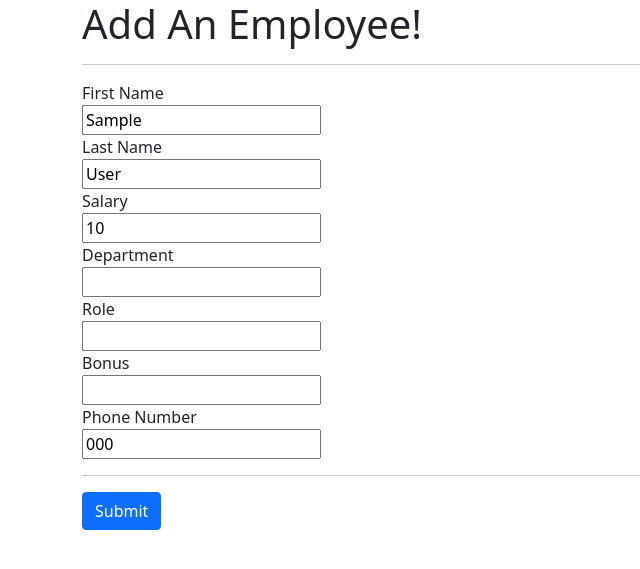
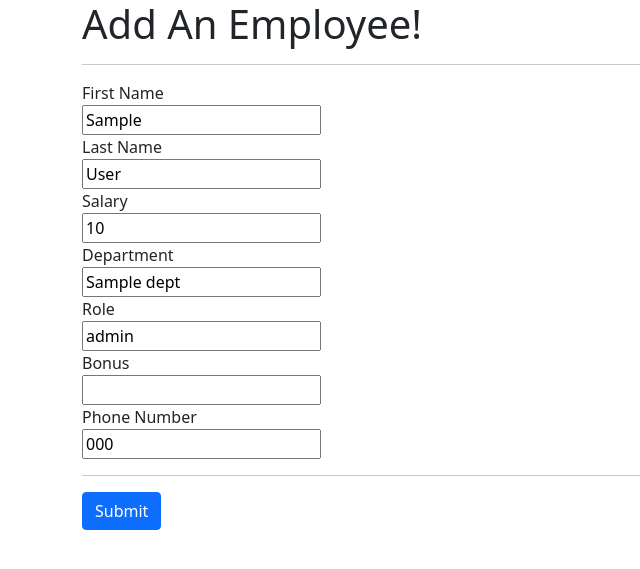
Before and after one commit to prashantpadhy/Office_Employee_Management-, a Django app: template emp_app/templates/add_emp.html in a window 1280 px wide. Shown: the top 569 px of the page, without its empty margins (0-640 px from the left). Run offline with Django 4.2, Linux system fonts and the light colour scheme; the template is opened without the code that fills it: most values are stand-ins (such as "Sample title", 1, 10 or a date in 2020); parts of the project's set-up code (start-up, migrations or seed data) failed here and were passed over.

Commit message:
litttle changes

```diff
--- a/emp_app/templates/add_emp.html
+++ b/emp_app/templates/add_emp.html
@@ -19,9 +19,9 @@
     <label for="salary">Salary</label><br>
     <input type="number" id="salary" name="salary" value="{{ salary }}"><br>
     <label for="dept">Department</label><br>
-    <input type="number" id="dept" name="dept" value="{{ dept }}"><br>
+    <input type="text" id="dept" name="dept" value="{{ dept }}"><br>
     <label for="role">Role</label><br>
-    <input type="number" id="role" name="role" value="{{ role }}"><br>
+    <input type="text" id="role" name="role" value="{{ role }}"><br>
     <label for="bonus">Bonus</label><br>
     <input type="number" id="bonus" name="bonus" value="{{ bonus }}"><br>
     <label for="phone">Phone Number</label><br>
--- a/emp_app/views.py
+++ b/emp_app/views.py
@@ -25,8 +25,8 @@ def add_emp(request):
         salary = int(request.POST['salary'])
         bonus = int(request.POST['bonus'])
         phone = int(request.POST['phone'])
-        dept = int(request.POST['dept'])
-        role = int(request.POST['role'])
+        dept = request.POST['dept']
+        role = request.POST['role']
         new_emp = Employee(first_name= first_name, last_name=last_name, salary=salary, bonus=bonus, phone=phone, dept_id = dept, role_id = role, hire_date = datetime.now())
         new_emp.save()
         return HttpResponse('Employee added Successfully')
```
